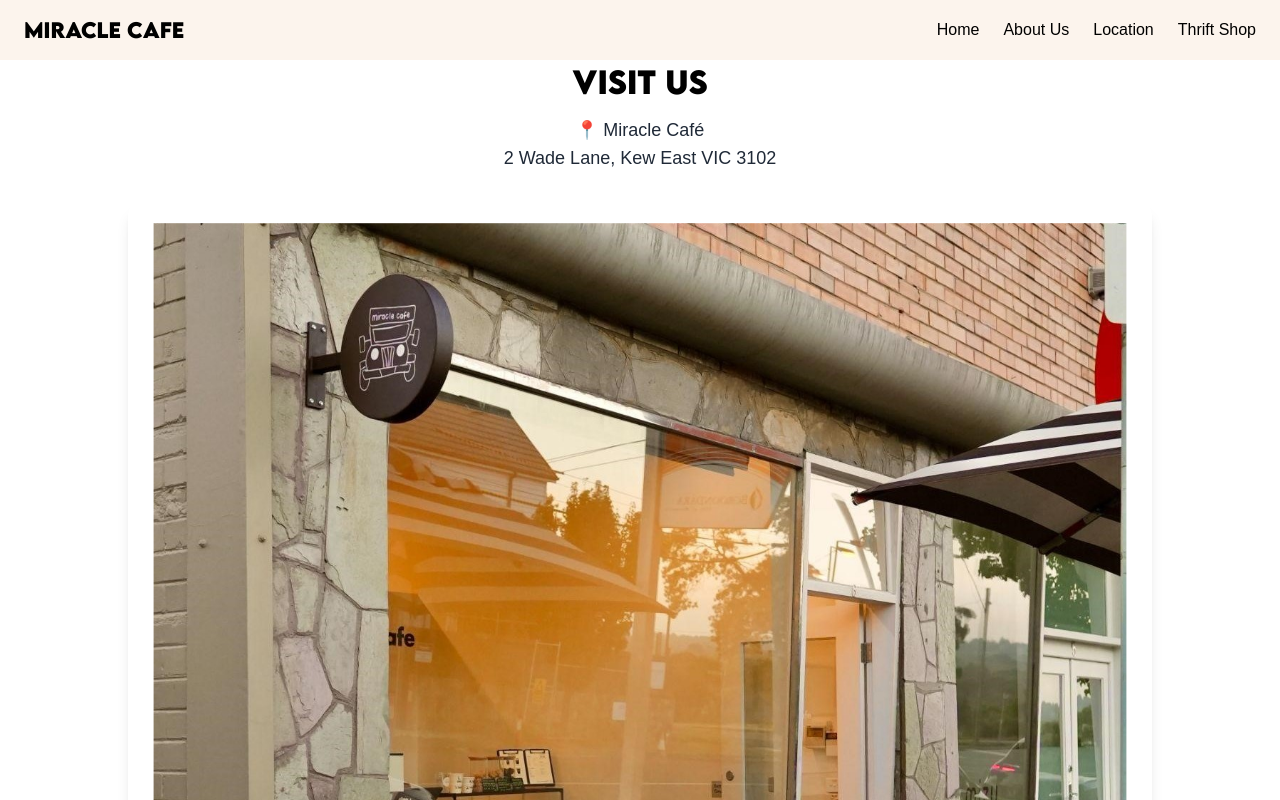
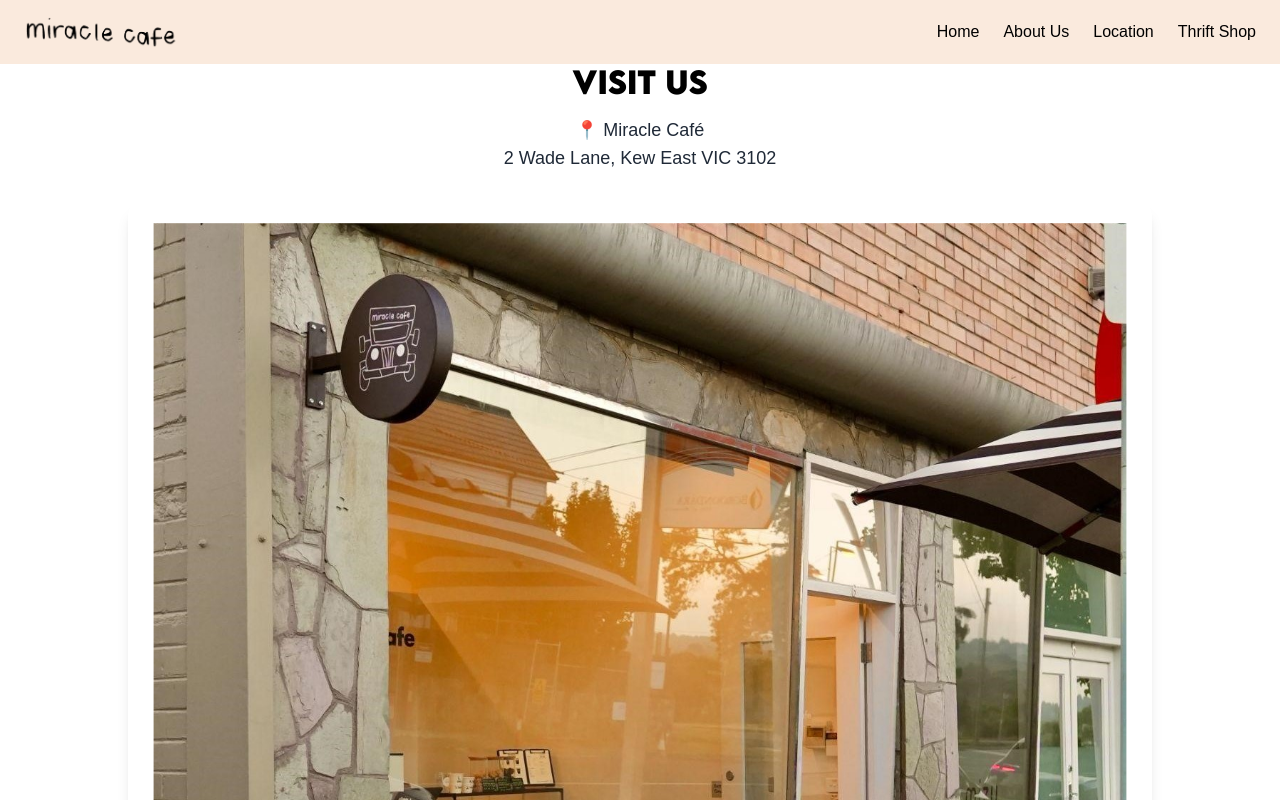
Before and after one commit to earvin-tech/miracle_cafe, a React (Vite) app: page /location in a window 1280 px wide. Shown: the top 800 px of the page. Built offline with nearby package versions, Linux system fonts and the light colour scheme; a web font is replaced by a local one.

Commit message:
fix: nav transparency, replaced cafe name with image

```diff
--- a/src/components/Header.jsx
+++ b/src/components/Header.jsx
@@ -19,10 +19,12 @@
     <>
       <header
         className={`fixed top-0 left-0 w-full z-50 flex items-center justify-between px-6 py-4 transition-colors duration-300 ${
-          isScrolled ? "bg-[#FAEADD] shadow-md" : "bg-[#FAEADD85]"
+          isScrolled ? "bg-[#FAEADD85] shadow-md" : "bg-[#FAEADD]"
         }`}
       >
-        <h1 className="text-xl font-lemon text-black-800">Miracle Cafe</h1>
+        {/* <h1 className="text-xl font-lemon text-black-800">Miracle Cafe</h1> */}
+
+        <img src="/site_images/miracle_name2.png" alt="Miracle Name" className="max-h-8" />
 
         <button
           className="md:hidden text-gray-700"
@@ -43,7 +45,7 @@
       {menuOpen && (
         <nav
         className={`fixed top-[72px] left-0 w-full flex flex-col md:hidden items-center font-kopik text-center gap-4 px-6 py-4 shadow-md z-40 transition-colors duration-300 ${
-          isScrolled ? "bg-[#FAEADD85]" : "bg-[#FAEADD85]"
+          isScrolled ? "bg-[#FAEADD]" : "bg-[#FAEADD]"
         }`}
       >
         <Link to="/" className="hover:underline">Home</Link>
```
Also changed, not shown: public/site_images/miracle_name2.png (added).
